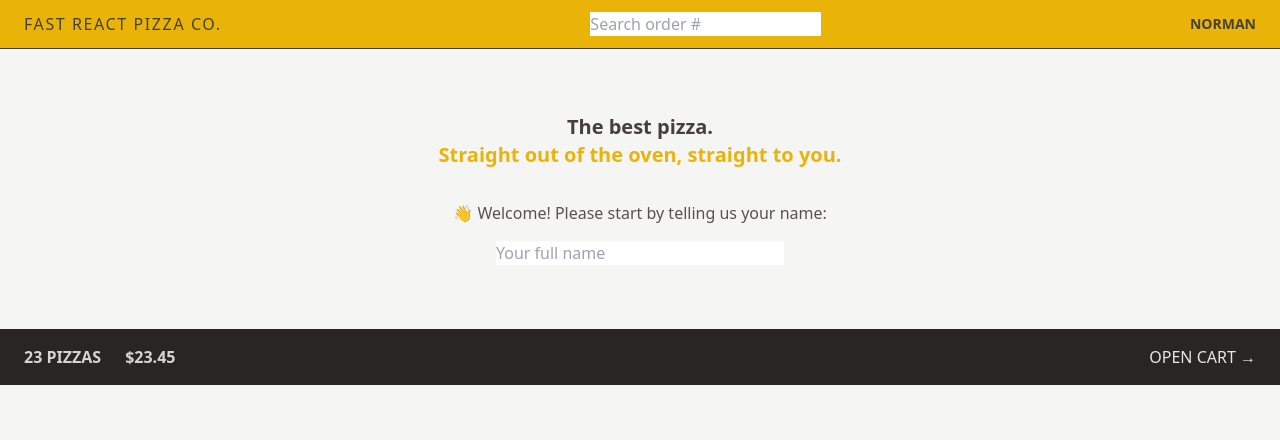
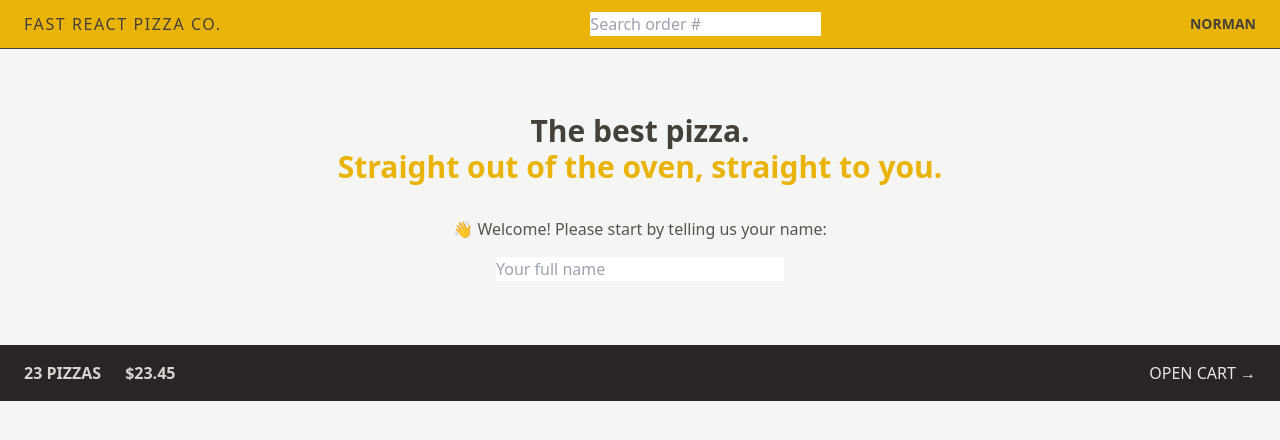
Before and after one commit to DRV111/fast-react-pizza, a React (Vite) app: page / in a window 1280 px wide. Shown: the top 440 px of the page. Built offline with nearby package versions, Linux system fonts and the light colour scheme.

Commit message:
feat: add responsive design to Home component

```diff
--- a/src/ui/Home.jsx
+++ b/src/ui/Home.jsx
@@ -1,9 +1,9 @@
-import CreateUser from '../features/user/CreateUser';
+import CreateUser from "../features/user/CreateUser";
 
 function Home() {
   return (
-    <div className="my-10 text-center sm:my-16">
-      <h1 className="mb-8 text-xl font-semibold">
+    <div className="my-10 px-4 text-center sm:my-16">
+      <h1 className="mb-8 text-xl font-semibold md:text-3xl">
         The best pizza.
         <br />
         <span className="text-yellow-500">
```
